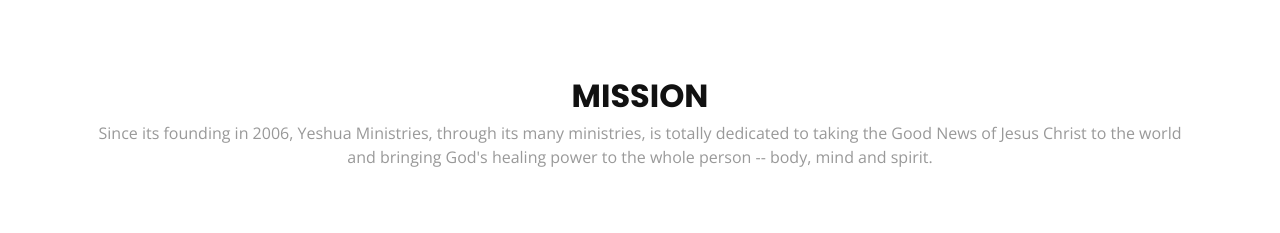
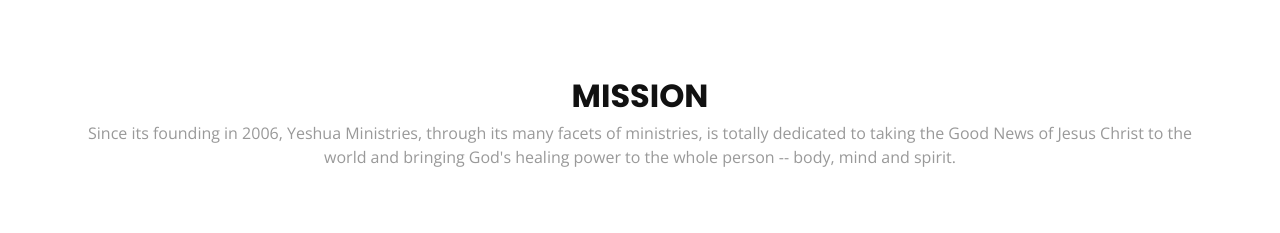
Before and after one commit to narendjo/narendjo, a plain HTML site: page index.html in a window 1280 px wide. Shown: the part 1469-1702 px from the top of the page. Drawn offline with nearby package versions, Linux system fonts and the light colour scheme.

Commit message:
Made a few changes.

```diff
--- a/index.html
+++ b/index.html
@@ -41,9 +41,9 @@
     <div class="container">
 
       <div id="logo" class="pull-left">
-        <a href="#hero" style="color: white; font-size: 16px; font-weight: 500"><!-- <img src="img/logo.png" alt="" title="" /></img>--> Yeshua Ministries</a>
-        <!-- Uncomment below if you prefer to use a text logo -->
-        <!--<h1><a href="#hero">Regna</a></h1>-->
+        <a href="#hero" style="color: white; font-size: 16px; font-weight: 500">
+          Yeshua Ministries
+        </a>
       </div>
 
       <nav id="nav-menu-container">
@@ -123,7 +123,7 @@
         <div class="section-header">
           <h3 class="section-title">Mission</h3>
           <p class="section-description">
-          Since its founding in 2006, Yeshua Ministries, through its many ministries, is
+          Since its founding in 2006, Yeshua Ministries, through its many facets of ministries, is
             totally dedicated to taking the Good News of Jesus Christ to the world and bringing
             God's healing power to the whole person -- body, mind and spirit.
           </p>
```
